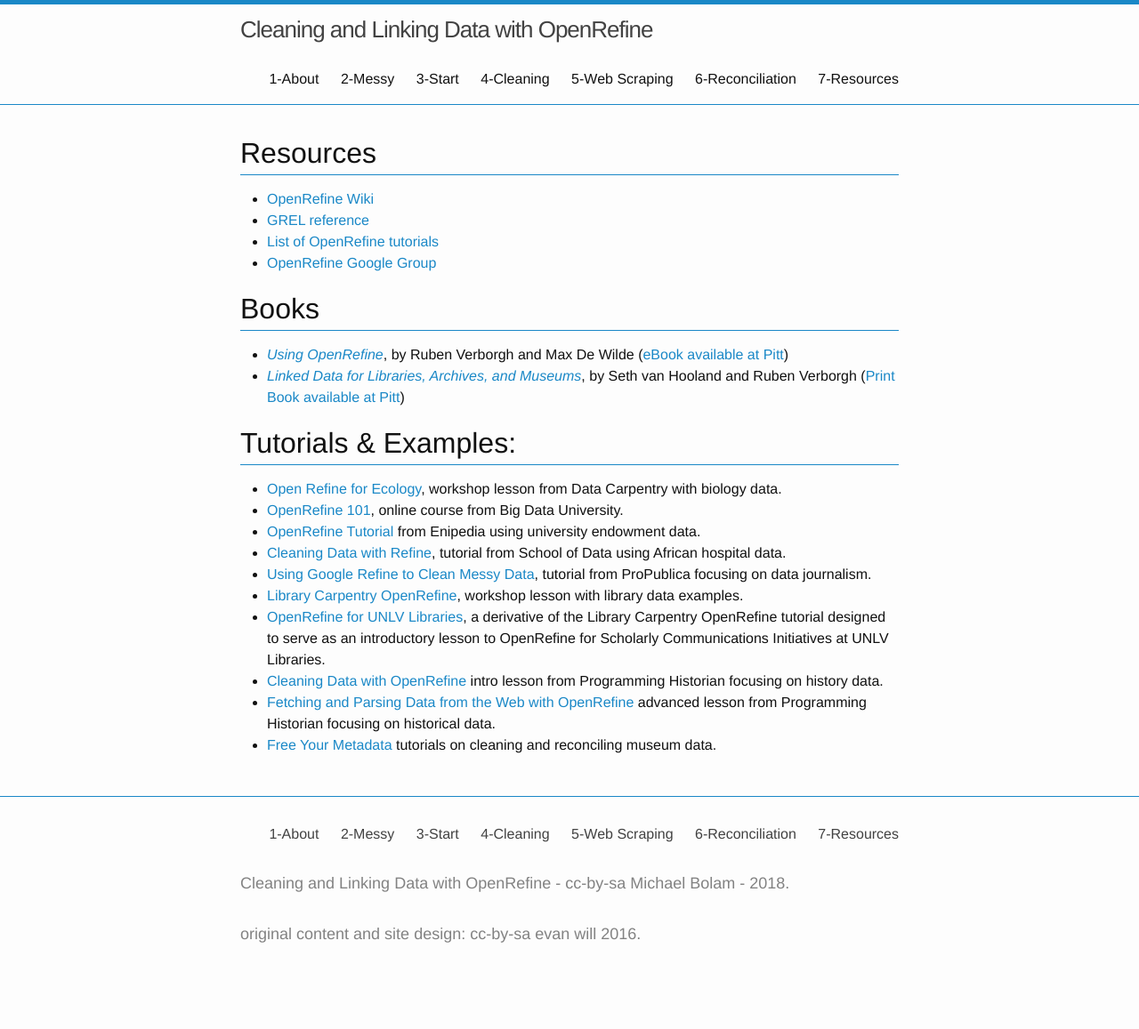
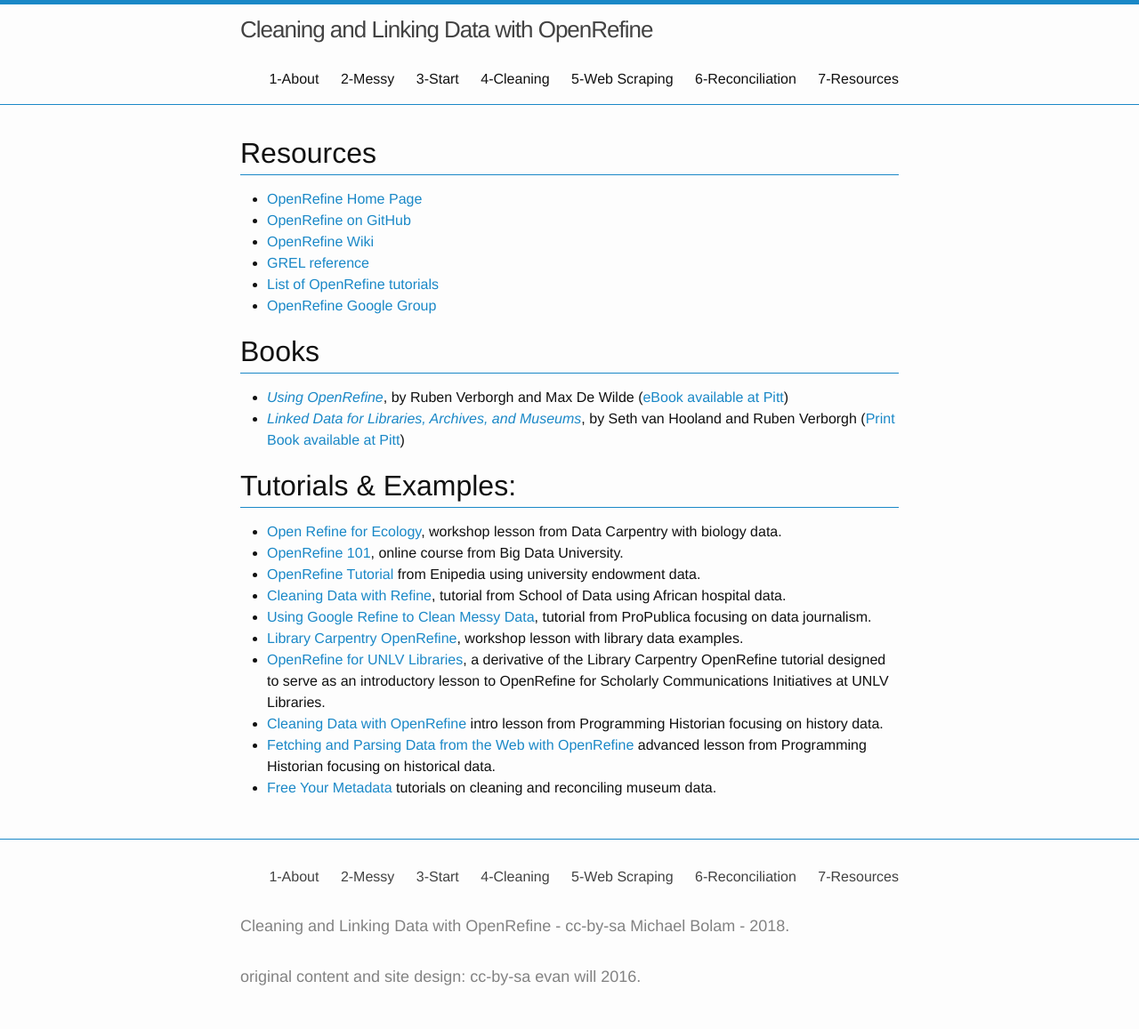
Before and after one commit to mbolam/DSWS_OpenRefine, a Jekyll site: the page built from 7-resources.md, in a window 1280 px wide. Shown: the whole page at 89% size. Built offline with Jekyll 4.4.1, drawn with Linux system fonts in a browser that asks for light colours; before the commit the page ends 1109 px from its top, so only the background shows below that.

Commit message:
add links

```diff
--- a/7-resources.md
+++ b/7-resources.md
@@ -6,6 +6,8 @@ nav: true
 
 # Resources
 
+- [OpenRefine Home Page](http://openrefine.org/)
+- [OpenRefine on GitHub](https://github.com/OpenRefine/OpenRefine)
 - [OpenRefine Wiki](https://github.com/OpenRefine/OpenRefine/wiki)
 - [GREL reference](https://github.com/OpenRefine/OpenRefine/wiki/General-Refine-Expression-Language)
 - [List of OpenRefine tutorials](https://github.com/OpenRefine/OpenRefine/wiki/External-Resources)
```
